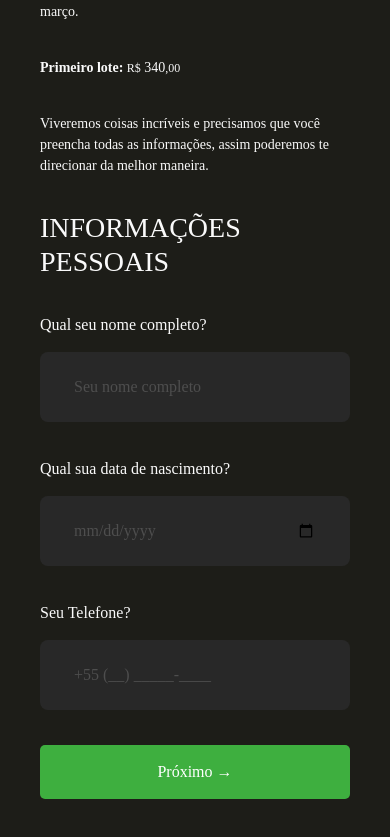
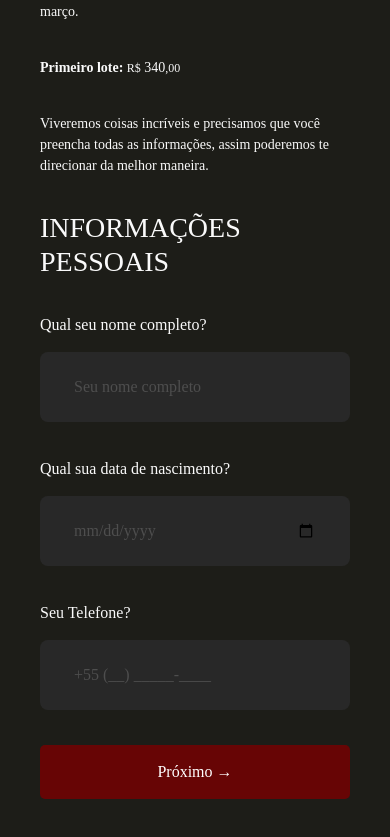
Before and after one commit to sperandiogu/forms-rocket, a React (Create React App) app: page / in a window 390 px wide. Shown: the part 547-1384 px from the top of the page. Built offline with nearby package versions, Linux system fonts and the light colour scheme; a web font is replaced by a local one.

Commit message:
Update FormWrapper.css

```diff
--- a/src/style/FormWrapper.css
+++ b/src/style/FormWrapper.css
@@ -111,7 +111,7 @@
 
 .pix-key p {
   font-size: 16px;
-  color: #333333;
+  color: #fafafa;
   line-height: 1.5;
   word-wrap: break-word;
   overflow-wrap: break-word;
@@ -251,14 +251,14 @@
   }
 
   .form-button.next {
-    background: var(--check, #3EAF3F);
+    background: var(--check, #670505);
     /* Cor do botão "Próximo" */
     color: #ffffff;
     /* Texto branco */
   }
 
   .form-button.next:hover {
-    background: #369c37;
+    background: #A10000;
     /* Cor ao passar o mouse */
   }
 
```
